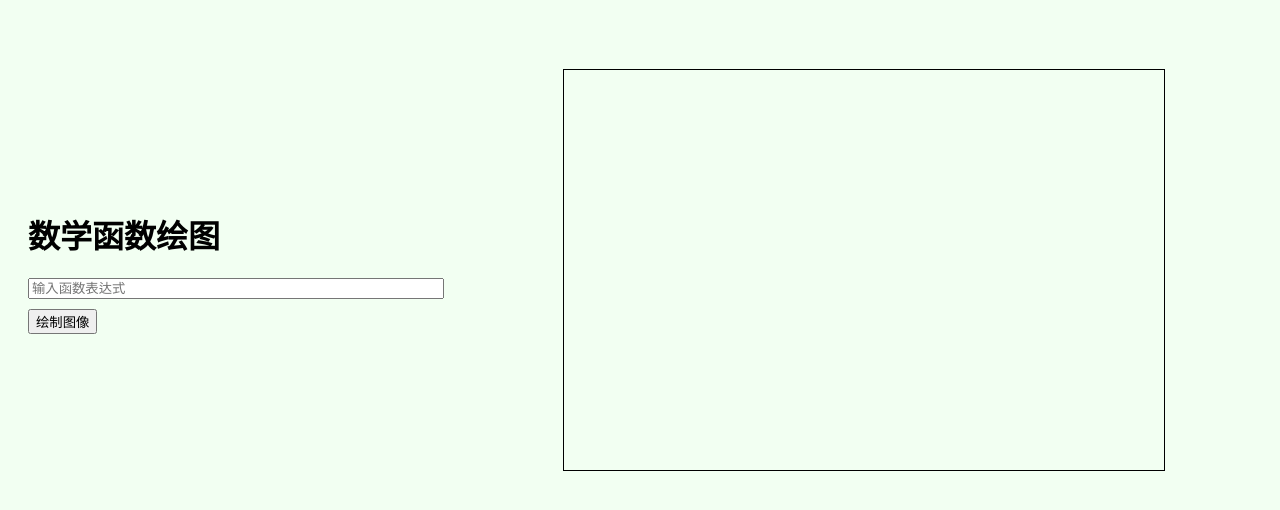
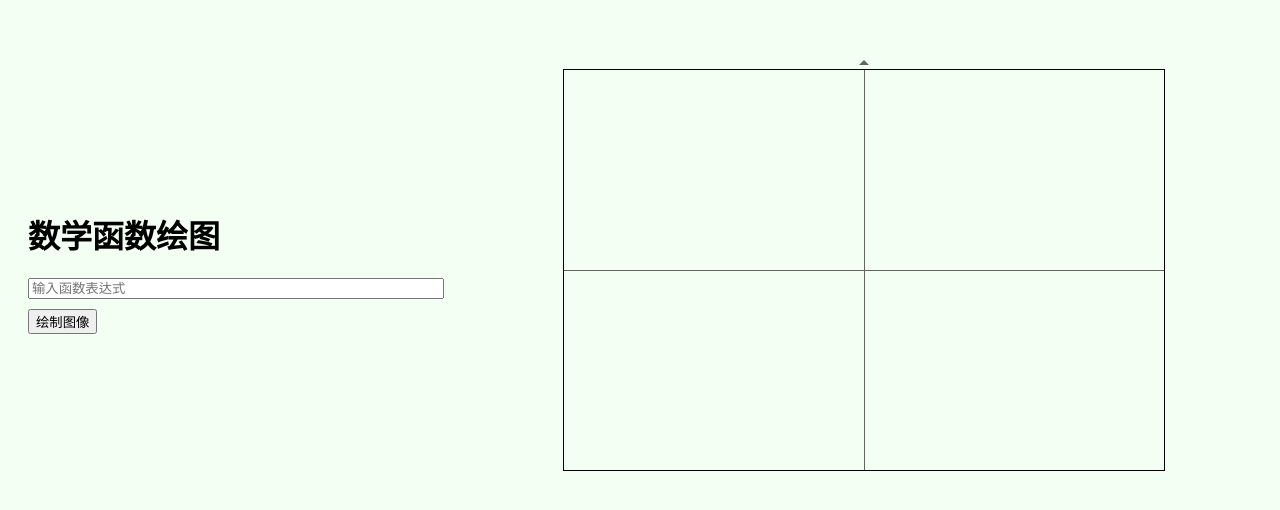
Before and after one commit to b787x/linzheng, a plain HTML site: page 1.html in a window 1280 px wide. Shown: the part 138-648 px from the top of the page. Drawn offline with nearby package versions, Linux system fonts and the light colour scheme.

Commit message:
Update 1.html

```diff
--- a/1.html
+++ b/1.html
@@ -127,66 +127,51 @@
   }
 
   function drawAxis(canvas, scaleX, scaleY, minX, maxX, minY, maxY) {
-  const ctx = canvas.getContext("2d");
-
-  // 清空画布
-  ctx.clearRect(0, 0, canvas.width, canvas.height);
+  const axis = document.createElement("div");
+  axis.className = "axis";
 
   // 绘制横线
-  const horizontalLineY = canvas.height / 2;
-  ctx.beginPath();
-  ctx.moveTo(0, horizontalLineY);
-  ctx.lineTo(canvas.width, horizontalLineY);
-  ctx.stroke();
+  const horizontalLine = document.createElement("div");
+  horizontalLine.style.position = "absolute";
+  horizontalLine.style.top = `${canvas.clientHeight / 2}px`;
+  horizontalLine.style.left = "0";
+  horizontalLine.style.width = `${canvas.clientWidth}px`;
+  horizontalLine.style.height = "1px";
+  horizontalLine.style.backgroundColor = "black";
+  axis.appendChild(horizontalLine);
+
+//right
+const arrowRight = document.createElement("div");
+arrowRight.style.position = "absolute";
+arrowRight.style.top = `${canvas.clientHeight / 2 - 5}px`;
+arrowRight.style.right = "10px";
+arrowRight.style.borderLeft = "5px solid black";
+arrowRight.style.borderTop = "5px solid transparent";
+arrowRight.style.borderBottom = "5px solid transparent";
 
   // 绘制竖线
-  const verticalLineX = canvas.width / 2;
-  ctx.beginPath();
-  ctx.moveTo(verticalLineX, 0);
-  ctx.lineTo(verticalLineX, canvas.height);
-  ctx.stroke();
-
-  // 绘制横线箭头
-  ctx.beginPath();
-  ctx.moveTo(canvas.width, horizontalLineY);
-  ctx.lineTo(canvas.width - 10, horizontalLineY - 5);
-  ctx.lineTo(canvas.width - 10, horizontalLineY + 5);
-  ctx.closePath();
-  ctx.fill();
+  const verticalLine = document.createElement("div");
+  verticalLine.style.position = "absolute";
+  verticalLine.style.top = "0";
+  verticalLine.style.left = `${canvas.clientWidth / 2}px`;
+  verticalLine.style.width = "1px";
+  verticalLine.style.height = `${canvas.clientHeight}px`;
+  verticalLine.style.backgroundColor = "black";
+  axis.appendChild(verticalLine);
 
   // 绘制竖线箭头
-  ctx.beginPath();
-  ctx.moveTo(verticalLineX, 0);
-  ctx.lineTo(verticalLineX - 5, 10);
-  ctx.lineTo(verticalLineX + 5, 10);
-  ctx.closePath();
-  ctx.fill();
+  const arrowUp = document.createElement("div");
+  arrowUp.style.position = "absolute";
+  arrowUp.style.top = "-10px";
+  arrowUp.style.left = `${canvas.clientWidth / 2 - 5}px`;
+  arrowUp.style.borderTop = "5px solid black";
+  arrowUp.style.borderLeft = "5px solid transparent";
+  arrowUp.style.borderRight = "5px solid transparent";
+  arrowUp.style.transform = "rotate(180deg)"; // 将箭头旋转180度
+  axis.appendChild(arrowUp);
 
-  // 绘制刻度
-  const stepX = (maxX - minX) / scaleX;
-  const stepY = (maxY - minY) / scaleY;
-
-  for (let i = 1; i < scaleX; i++) {
-    const x = i * stepX;
-    const xPos = verticalLineX + x;
-    ctx.beginPath();
-    ctx.moveTo(xPos, horizontalLineY - 5);
-    ctx.lineTo(xPos, horizontalLineY + 5);
-    ctx.stroke();
-    ctx.fillText(x.toFixed(1), xPos - 10, horizontalLineY + 20);
-  }
-
-  for (let i = 1; i < scaleY; i++) {
-    const y = i * stepY;
-    const yPos = horizontalLineY - y;
-    ctx.beginPath();
-    ctx.moveTo(verticalLineX - 5, yPos);
-    ctx.lineTo(verticalLineX + 5, yPos);
-    ctx.stroke();
-    ctx.fillText(y.toFixed(1), verticalLineX + 10, yPos + 5);
-  }
+  canvas.appendChild(axis);
 }
-
 
 
 
```
